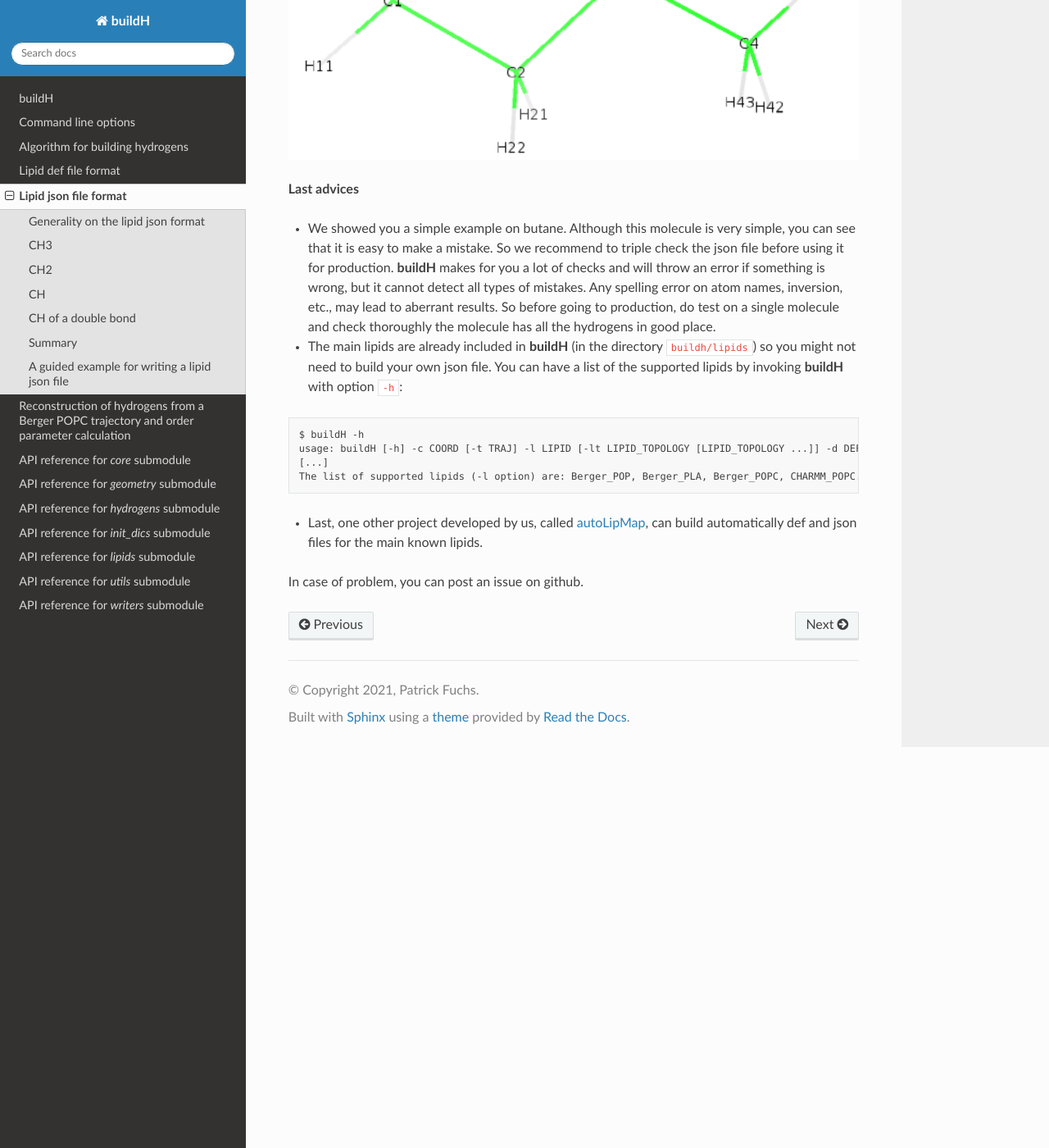
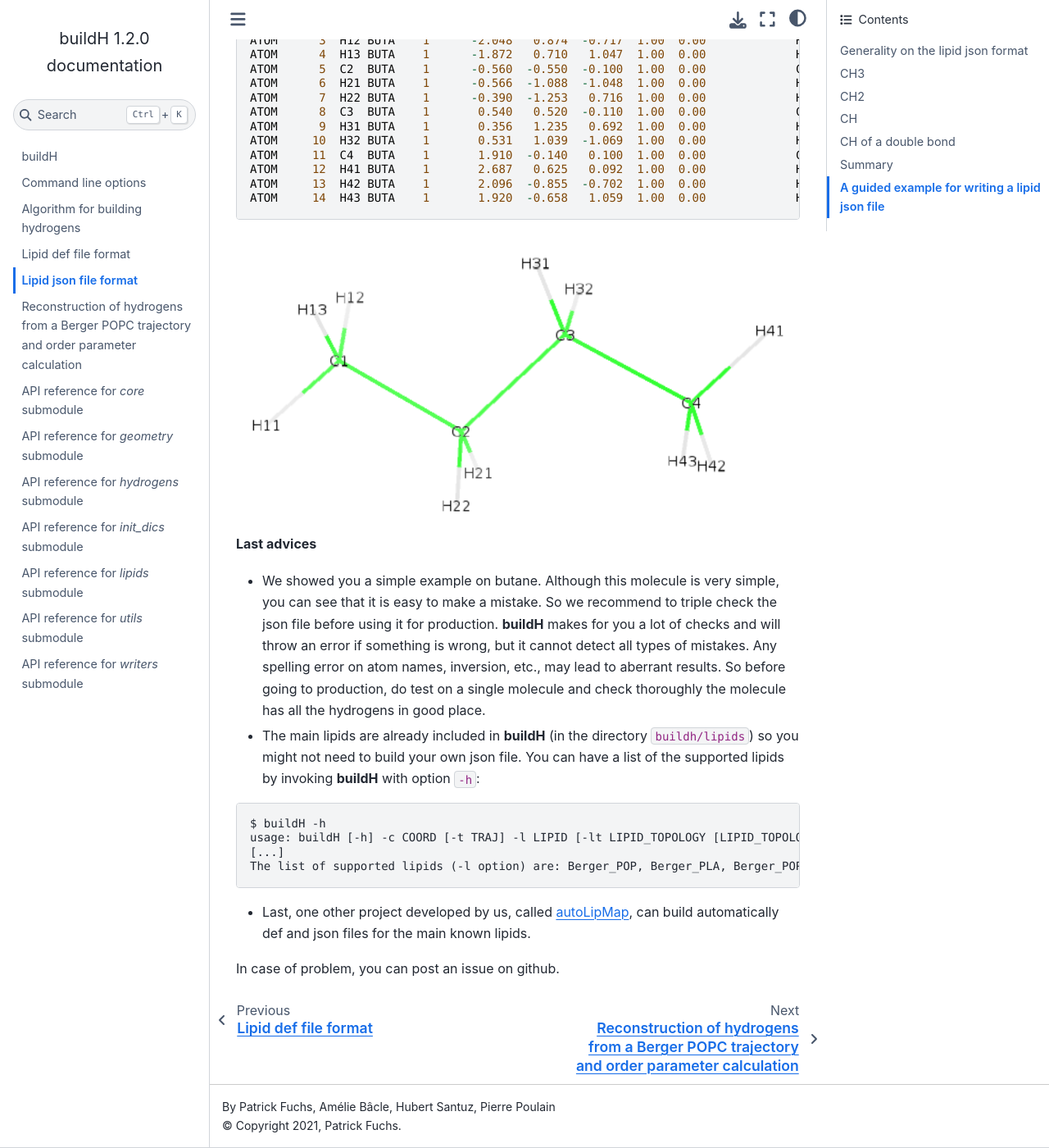
Before and after one commit to patrickfuchs/buildH, a Sphinx documentation site: the page built from docs/json_format.md, in a window 1280 px wide and 1400 px high, scrolled down 6654 px. Shown: the whole window at 82% size. Built offline with Sphinx 7.4.7 and the Sphinx Book theme 1.1.4, drawn with Linux system fonts in a browser that asks for light colours; pages that are not in the unit, such as notebooks, are missing from menus; some of the changed text lies outside the part shown.

Commit message:
Update theme because of CSS issues

```diff
--- a/docs/conf.py
+++ b/docs/conf.py
@@ -63,7 +63,8 @@ source_suffix = {
 # a list of builtin themes.
 #
 #html_theme = 'alabaster'
-html_theme = 'sphinx_rtd_theme'
+#html_theme = 'sphinx_rtd_theme'
+html_theme = "sphinx_book_theme"
 
 # Add any paths that contain custom static files (such as style sheets) here,
 # relative to this directory. They are copied after the builtin static files,
--- a/docs/json_format.md
+++ b/docs/json_format.md
@@ -78,7 +78,7 @@ We have explained here the format of the json file which tells buildH what are t
 
 - the order of helpers in each list does not matter in the case of a CH or CHdoublebond;
 - the order of helpers in each list **does matter** in the case of a CH3 or CH2 reconstruction:
-    - for CH3, helper1 is bonded to the carbon on which we reconstruct hydrogens and helper2 is two atoms away;
+  - for CH3, helper1 is bonded to the carbon on which we reconstruct hydrogens and helper2 is two atoms away;
 	- for CH2, both helper1 and helper2 are bonded to the carbon on which we reconstruct hydrogens, but their order will determine which reconstructed H is pro-R or pro-S.
 
 ## A guided example for writing a lipid json file
```
Also changed, not shown: other parts of docs/json_format.md (+1 -1 lines), 1 other file.
